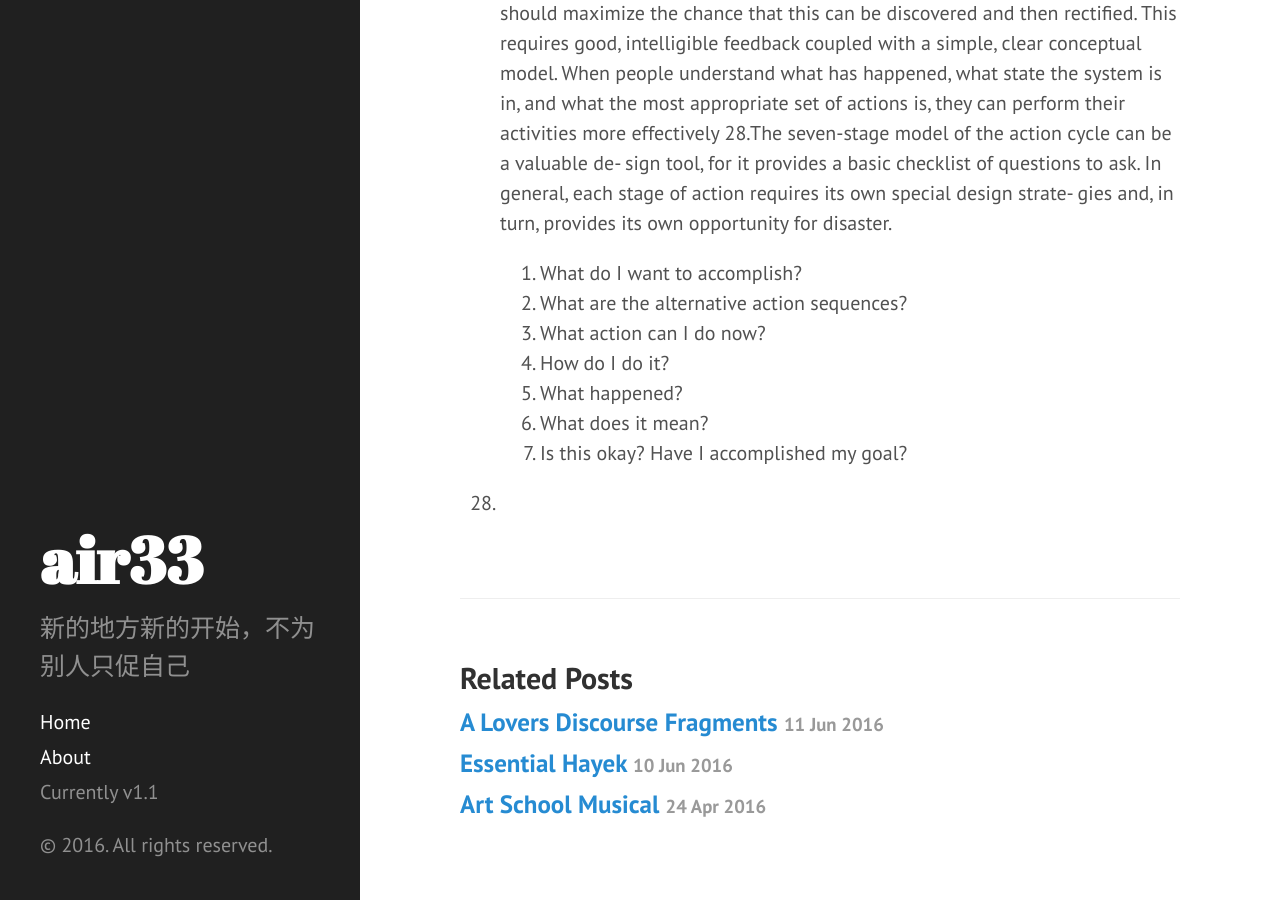
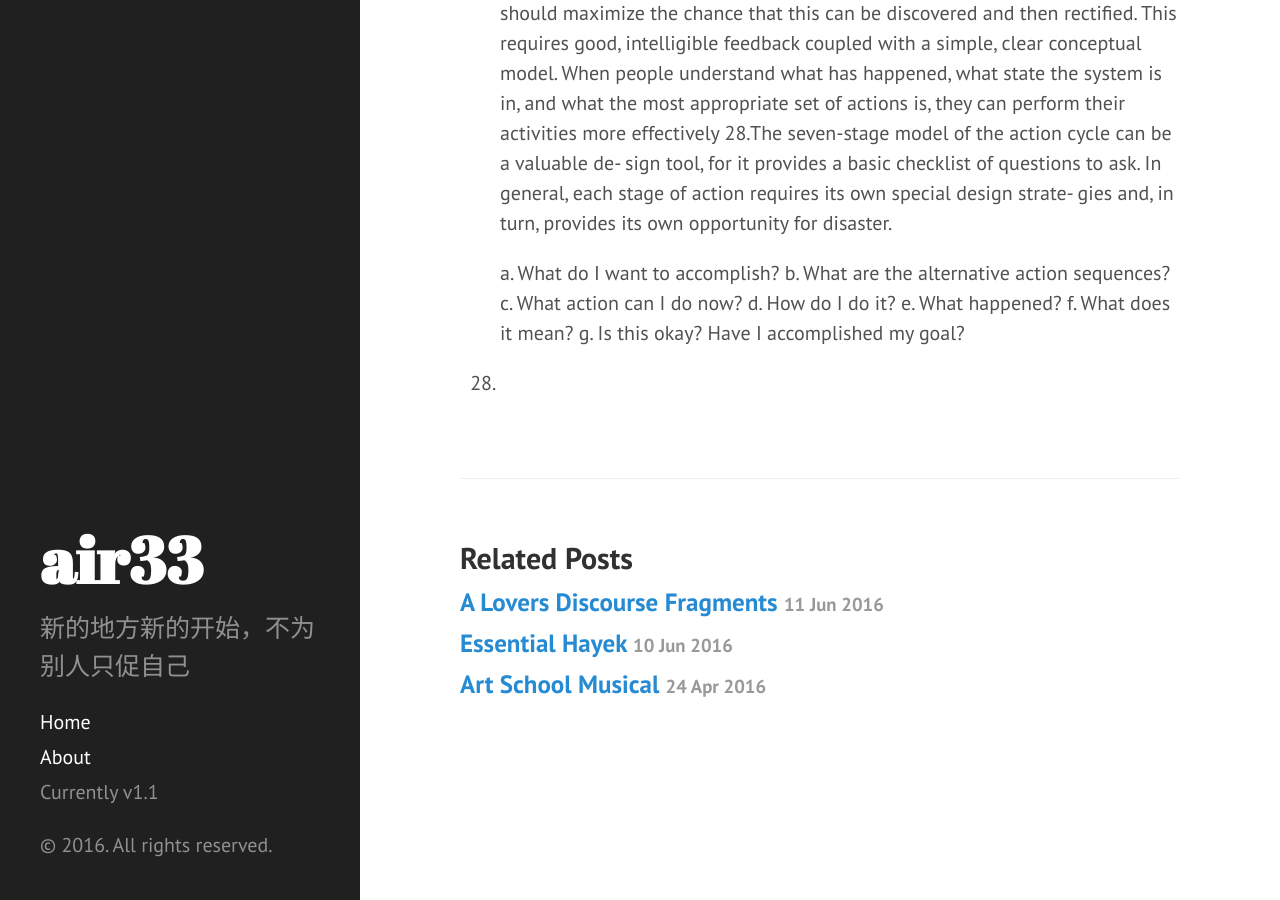
Before and after one commit to air33/air33.github.io, a Jekyll site: the page built from _posts/2016-06-18-The-Design-of-Everyday-Things.md, in a window 1280 px wide and 900 px high, scrolled down 3377 px. Built offline with Jekyll 4.4.1, drawn with Linux system fonts in a browser that asks for light colours; part of the change alters nothing that is shown.

```diff
--- a/_posts/2016-06-18-The-Design-of-Everyday-Things.md
+++ b/_posts/2016-06-18-The-Design-of-Everyday-Things.md
@@ -121,11 +121,11 @@ sign tool, for it provides a basic checklist of questions to ask. In
 general, each stage of action requires its own special design strate-
 gies and, in turn, provides its own opportunity for disaster.
 
-     1. What do I want to accomplish?
-     2. What are the alternative action sequences?
-     3. What action can I do now?
-     4. How do I do it?
-     5. What happened?
-     6. What does it mean?
-     7. Is this okay? Have I accomplished my goal?
+     a. What do I want to accomplish?
+     b. What are the alternative action sequences?
+     c. What action can I do now?
+     d. How do I do it?
+     e. What happened?
+     f. What does it mean?
+     g. Is this okay? Have I accomplished my goal?
 29.
```
